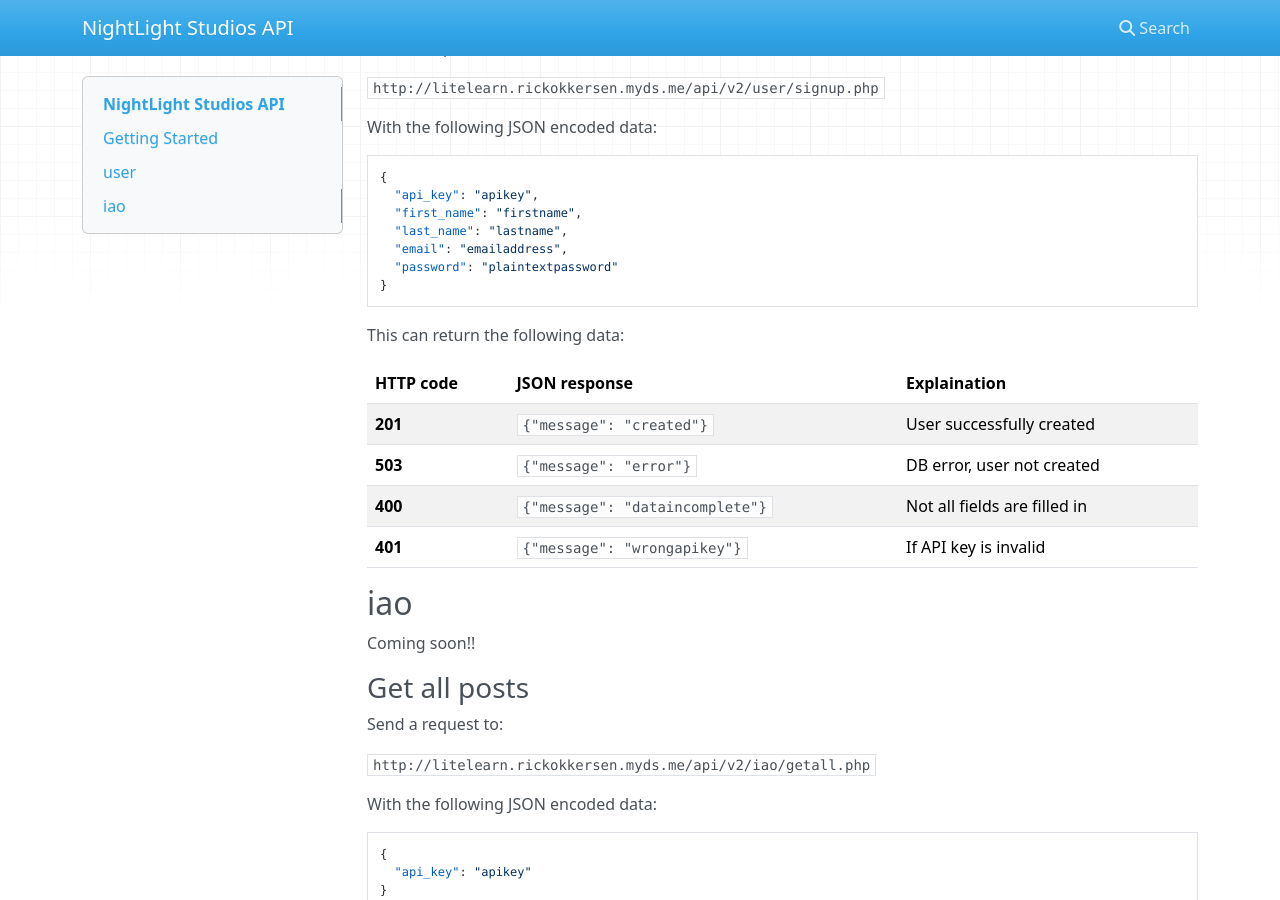
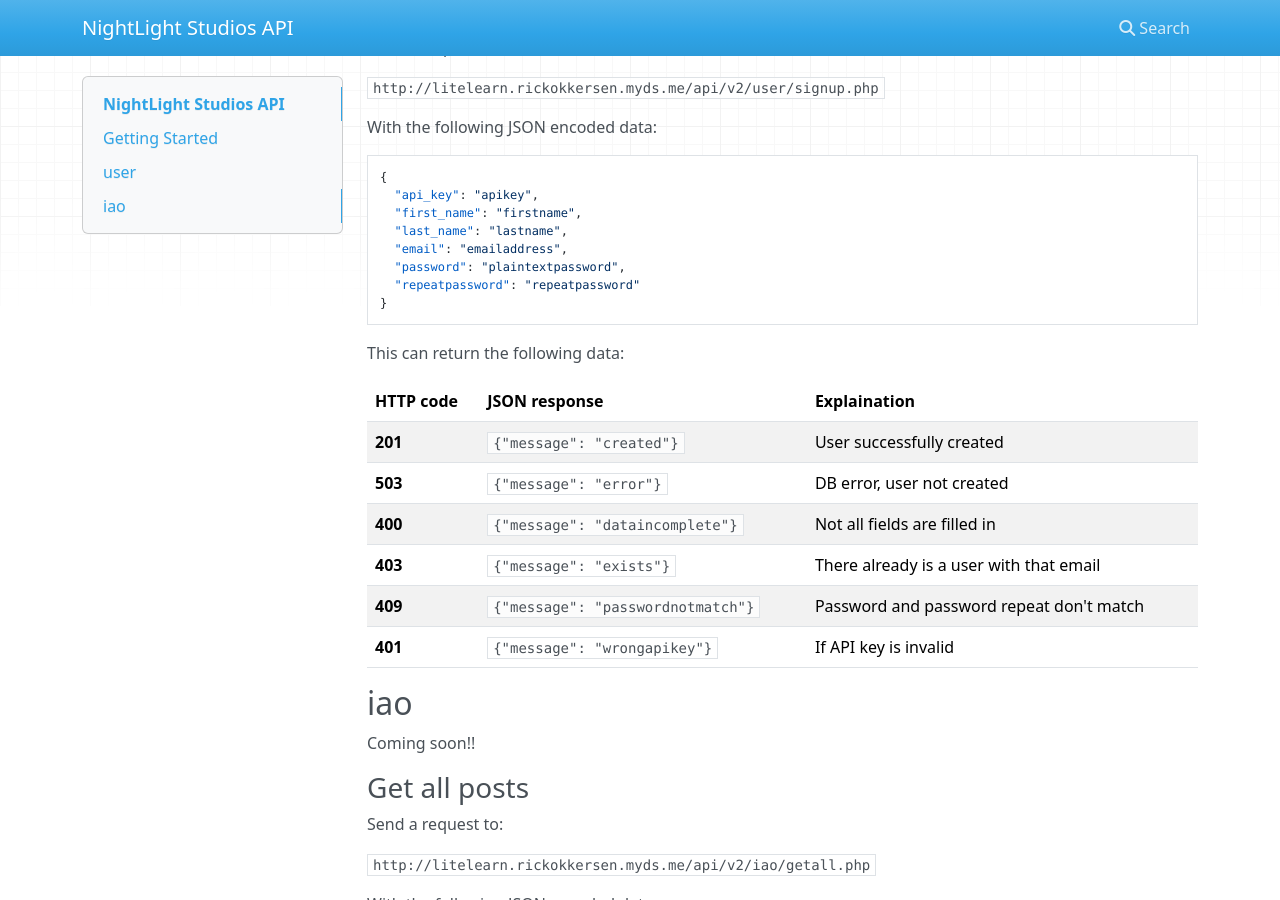
Before and after one commit to Underlyingglitch/NightLightStudiosAPI, an MkDocs documentation site: the page built from docs/index.md, in a window 1280 px wide and 900 px high, scrolled down 2492 px. Built offline with MkDocs 1.6.1, drawn with Linux system fonts in a browser that asks for light colours; nearby versions of some CDN libraries.

Commit message:
Update index.md

````diff
--- a/docs/index.md
+++ b/docs/index.md
@@ -104,7 +104,8 @@ With the following JSON encoded data:
   "first_name": "firstname",
   "last_name": "lastname",
   "email": "emailaddress",
-  "password": "plaintextpassword"
+  "password": "plaintextpassword",
+  "repeatpassword": "repeatpassword"
 }
 ```
 This can return the following data:
@@ -114,6 +115,8 @@ HTTP code | JSON response | Explaination
 **201** | `{"message": "created"}` | User successfully created
 **503** | `{"message": "error"}` | DB error, user not created
 **400** | `{"message": "dataincomplete"}` | Not all fields are filled in
+**403** | `{"message": "exists"}` | There already is a user with that email
+**409** | `{"message": "passwordnotmatch"}` | Password and password repeat don't match
 **401** | `{"message": "wrongapikey"}` | If API key is invalid
 
 ## iao
````
